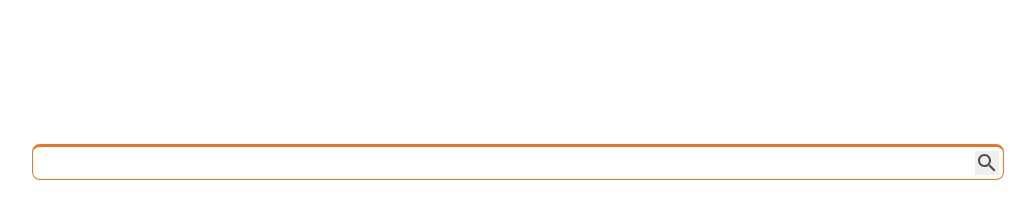
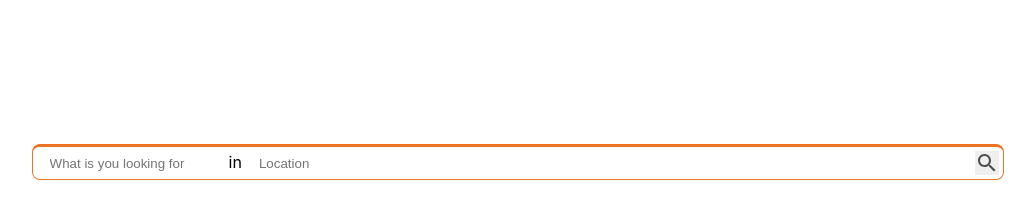
Before and after one commit to koriolis23/taco-challenge, a Next.js app: page / in a window 1280 px wide. Shown: the part 198-416 px from the top of the page, without its empty margins (122-1157 px from the left). Built offline with nearby package versions, Linux system fonts and the light colour scheme.

Commit message:
added location to search field, added filtering

```diff
--- a/components/RestaurauntItem/RestaurauntItem.js
+++ b/components/RestaurauntItem/RestaurauntItem.js
@@ -5,7 +5,7 @@ import { useState } from 'react'
 import ArrowForwardIcon from '@material-ui/icons/ArrowForwardIos'
 import ArrowDownIcon from '@material-ui/icons/KeyboardArrowDown'
 
-const RestaurauntItem = ({ restaurant = {}, fields, setFields }) => {
+const RestaurauntItem = ({ restaurant = {}, fields, setFields, searchedQuery = '' }) => {
     const [isActive, setIsActive] = useState(false)
     return (
         <>
@@ -33,10 +33,19 @@ const RestaurauntItem = ({ restaurant = {}, fields, setFields }) => {
                             }
                         </button>
                         {isActive && restaurant.Categories.map((category, index) => {
+                            const menuItems = category.MenuItems.filter(menuItem => {
+                                const menuItemName = menuItem.Name.toLowerCase()
+                                const categoryName = category.Name.toLowerCase()
+                                const query = searchedQuery.toLowerCase()
+                                return (
+                                    menuItemName.includes(query) ||
+                                    categoryName.includes(query)
+                                )
+                            })
                             return (
                                 <div className={styles.menuItemsList} key={index}>
-                                    <span className={styles.categoryName}>{category.Name}</span>
-                                    {category.MenuItems.map(item => {
+                                    {menuItems.length > 0 && <span className={styles.categoryName}>{category.Name}</span>}
+                                    {menuItems.map(item => {
                                         return (
                                             <MenuItem
                                                 item={item}
--- a/components/SearchField/SearchField.js
+++ b/components/SearchField/SearchField.js
@@ -1,19 +1,30 @@
 import SearchIcon from '@material-ui/icons/Search'
 import styles from './SearchField.module.scss'
 
-const SearchField = ({ value, handleChange, onSubmit = f => f }) => {
+const SearchField = ({ handleChange, onSubmit = f => f }) => {
     const handleSubmit = (e) => {
         e.preventDefault()
         onSubmit()
     }
     return (
         <form onSubmit={handleSubmit} className={styles.searchField}>
-            <input
-                type='text'
-                className={styles.searchInput}
-                value={value}
-                onChange={(e) => handleChange(e.target.value)}
-            />
+            <div className={styles.searchInputGroup}>
+                <input
+                    type='text'
+                    name='searchTerm'
+                    className={styles.searchInput}
+                    placeholder='What is you looking for'
+                    onChange={handleChange}
+                />
+                in
+                <input
+                    type='text'
+                    name='location'
+                    className={styles.searchInput}
+                    placeholder='Location'
+                    onChange={handleChange}
+                />
+            </div>
             <button type='submit' className={styles.btnSearch}>
                 <SearchIcon className={styles.searchIcon} />
             </button>
--- a/components/SearchField/SearchField.module.scss
+++ b/components/SearchField/SearchField.module.scss
@@ -5,7 +5,7 @@
     &:focus {
         border-color: #55c2bb;
     }
-    .searchInput {
+    .searchInputGroup {
         width: 100%;
         border-radius: 8px;
         outline: none;
@@ -13,6 +13,16 @@
         border-top: 3px solid #ed7422;
         &:focus {
             border-color: #55c2bb;
+        }
+        .searchInput {
+            height: 100%;
+            border: none;
+            outline: none;
+            margin-left: 15px;
+            &:hover, &:focus, &:active {
+                border: none;
+                outline: none;
+            }
         }
     }
     .btnSearch {
@@ -28,7 +38,6 @@
         color: #4d4d4d;
         &:hover, &:focus, &:active {
             border: none;
-
         }
     }
 }
--- a/containers/OrderPage/OrderPage.js
+++ b/containers/OrderPage/OrderPage.js
@@ -4,9 +4,14 @@ import RestaurauntItem from '../../components/RestaurauntItem/RestaurauntItem'
 import styles from './OrderPage.module.scss'
 
 const OrderPage = ({ restaurants }) => {
-    const [searchTerm, setSearchTerm] = useState('')
+    const [values, setValues] = useState({ searchTerm: '', location: '' })
     const [restaurantsToDisplay, setRestaurantsToDisplay] = useState([])
     const [fields, setFields] = useState([])
+
+    const handleChange = (event) => {
+        event.persist();
+        setValues(values => ({ ...values, [event.target.name]: event.target.value }));
+    };
 
     const check = (obj, str) => {
         const stack = []
@@ -14,7 +19,6 @@ const OrderPage = ({ restaurants }) => {
         while (stack.length > 0) {
             const currentObj = stack.shift()
             const searchedQuery = str.toLowerCase()
-
             if (typeof currentObj == 'string' && currentObj.toLowerCase().includes(searchedQuery)) {
                 return true;
             }
@@ -29,18 +33,20 @@ const OrderPage = ({ restaurants }) => {
         return false
     }
 
-    const getSearchResult = (list = [], query = '') => {
+    const getSearchResult = (list = [], query) => {
         let filteredRestaurants = [];
         list.forEach(item => {
-            if (check(item, query) === true) {
-                filteredRestaurants.push(item)
+            if (item.City.includes(query.location) || item.Suburb.includes(query.location)) {
+                if (check(item, query.searchTerm) === true) {
+                    filteredRestaurants.push(item)
+                }
             }
         })
         return filteredRestaurants;
     }
 
     const handleSearchRestaurants = () => {
-        setRestaurantsToDisplay(getSearchResult(restaurants, searchTerm))
+        setRestaurantsToDisplay(getSearchResult(restaurants, values))
     }
 
     const handleSubmitOrder = async () => {
@@ -54,12 +60,12 @@ const OrderPage = ({ restaurants }) => {
     }
 
     const totalPrice = fields.reduce((a, b) => a + (b['Price'] || 0), 0)
-    const btnOrderLabel = totalPrice > 0 ? 'Order' + ` - R${totalPrice}`: 'Order'
+    const btnOrderLabel = totalPrice > 0 ? 'Order' + ` - R${totalPrice}` : 'Order'
     return (
         <div className={styles.orderPage}>
             <SearchField
-                value={searchTerm}
-                handleChange={setSearchTerm}
+                values={values}
+                handleChange={handleChange}
                 onSubmit={handleSearchRestaurants}
             />
             <div className={styles.restaurantsList}>
@@ -69,6 +75,7 @@ const OrderPage = ({ restaurants }) => {
                         key={restaurant.Id}
                         fields={fields}
                         setFields={setFields}
+                        searchedQuery={values.searchTerm}
                     />
                 )}
             </div>
```
